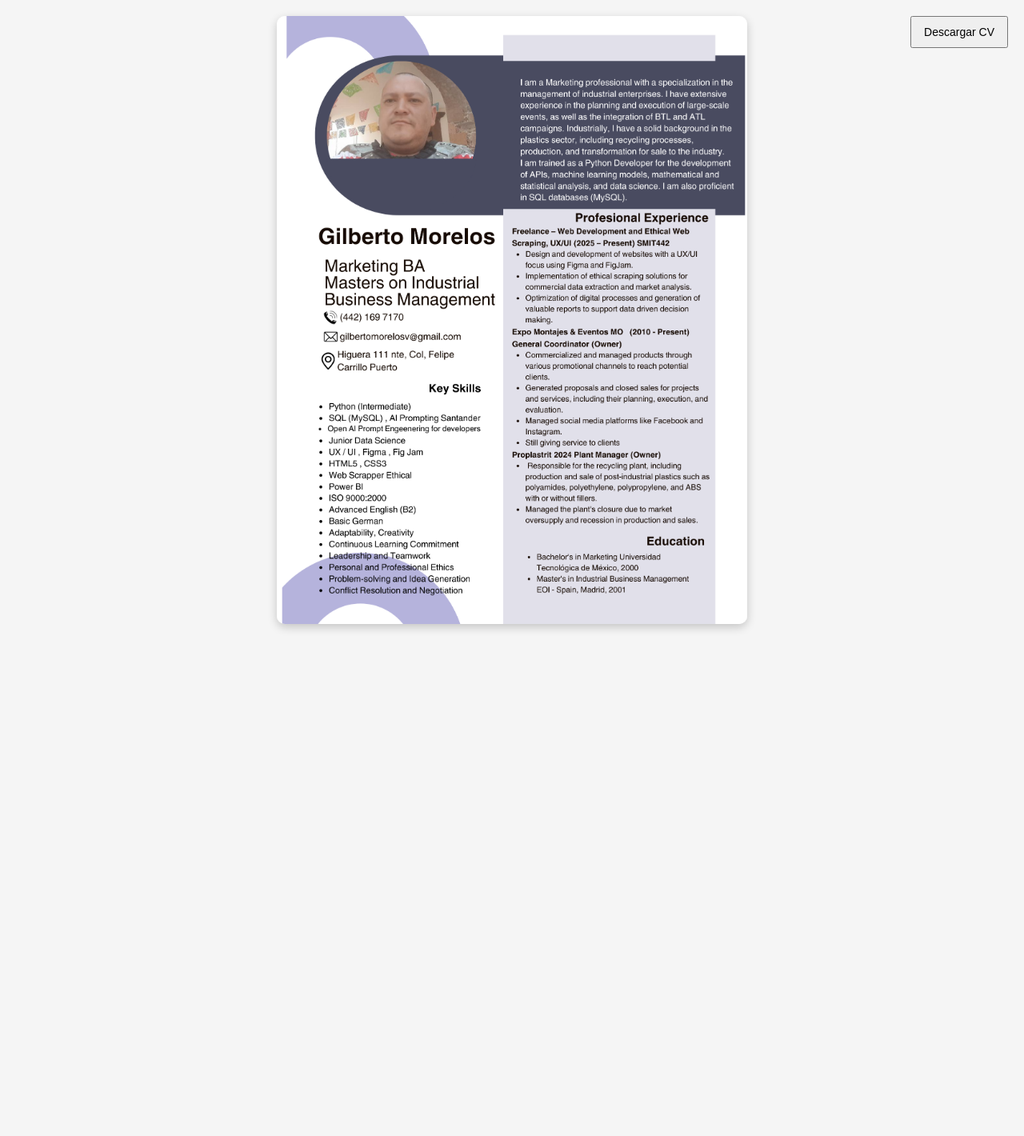
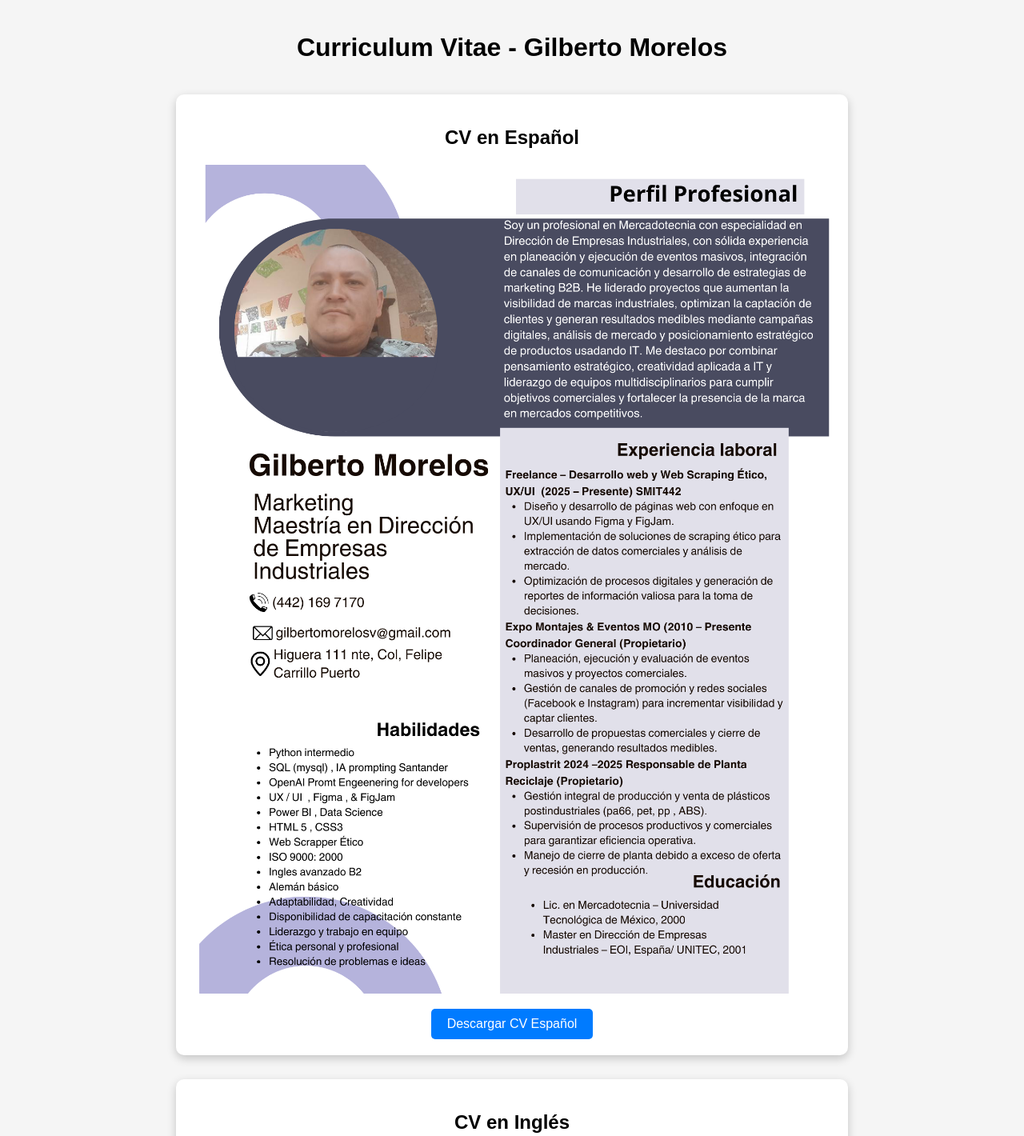
Before and after one commit to gilbertomorelos/CV_GMV_2025, a plain HTML site: page index.html in a window 1280 px wide. Shown: the top 1420 px of the page at 80% size. Before the commit the page ends 800 px from the top, so only its background shows below. Drawn offline with Linux system fonts and the light colour scheme.

Commit message:
index.html

```diff
--- a/index.html
+++ b/index.html
@@ -1,36 +1,79 @@
 <!DOCTYPE html>
-<html lang="en">
+<html lang="es">
 <head>
   <meta charset="UTF-8">
   <title>Curriculum Vitae - Gilberto Morelos</title>
   <style>
     body {
       margin: 0;
+      font-family: Arial, sans-serif;
+      background: #f5f5f5;
       display: flex;
-      justify-content: center;
+      flex-direction: column;
       align-items: center;
-      height: 100vh;
-      background: #f5f5f5;
-      position: relative; /* Para que el botón absoluto se posicione respecto al body */
+      padding: 20px;
     }
-    img {
-      max-width: 90%;
-      max-height: 95%;
+
+    h1 {
+      text-align: center;
+      margin-bottom: 40px;
+    }
+
+    .cv-container {
+      background: #fff;
+      padding: 20px;
+      margin-bottom: 30px;
       border-radius: 10px;
       box-shadow: 0 4px 12px rgba(0,0,0,0.2);
+      text-align: center;
+      width: 90%;
+      max-width: 800px;
     }
-    .download-btn {
-      position: absolute;
-      top: 20px;
-      right: 20px;
-      padding: 10px 15px;
-      font-size: 14px;
+
+    .cv-container img {
+      max-width: 100%;
+      border-radius: 10px;
+      margin-bottom: 15px;
+    }
+
+    .cv-container button {
+      padding: 10px 20px;
+      font-size: 16px;
+      border: none;
+      border-radius: 5px;
+      background-color: #007bff;
+      color: #fff;
       cursor: pointer;
+    }
+
+    .cv-container button:hover {
+      background-color: #0056b3;
     }
   </style>
 </head>
 <body>
-  <img src="CV_GMV_ENG_2025.png" alt="CV Gilberto Morelos">
 
-  <a href="CV_GMV_ENG_2025.png" download>
-    <button class="download-btn">Descargar CV</button>
+  <h1>Curriculum Vitae - Gilberto Morelos</h1>
+
+  <!-- CV en Español -->
+  <div class="cv-container">
+    <h2>CV en Español</h2>
+    <img src="CV_GMV_ESP_2025.png" alt="CV Español Gilberto Morelos">
+    <br>
+    <a href="CV_GMV_ESP_2025.png" download>
+      <button>Descargar CV Español</button>
+    </a>
+  </div>
+
+  <!-- CV en Inglés -->
+  <div class="cv-container">
+    <h2>CV en Inglés</h2>
+    <img src="CV_GMV_ENG_2025.png" alt="CV Inglés Gilberto Morelos">
+    <br>
+    <a href="CV_GMV_ENG_2025.png" download>
+      <button>Descargar CV Inglés</button>
+    </a>
+  </div>
+
+</body>
+</html>
```
